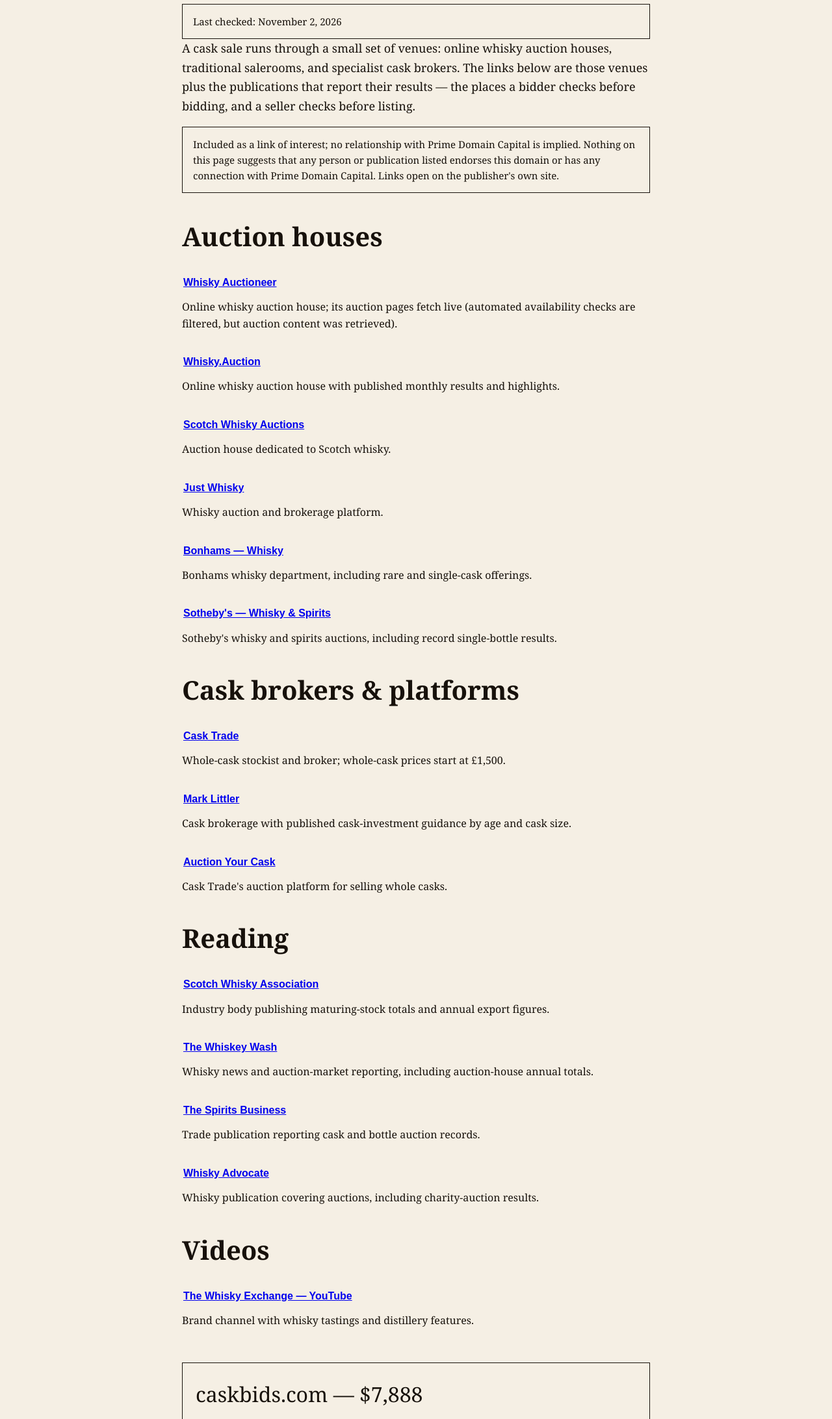
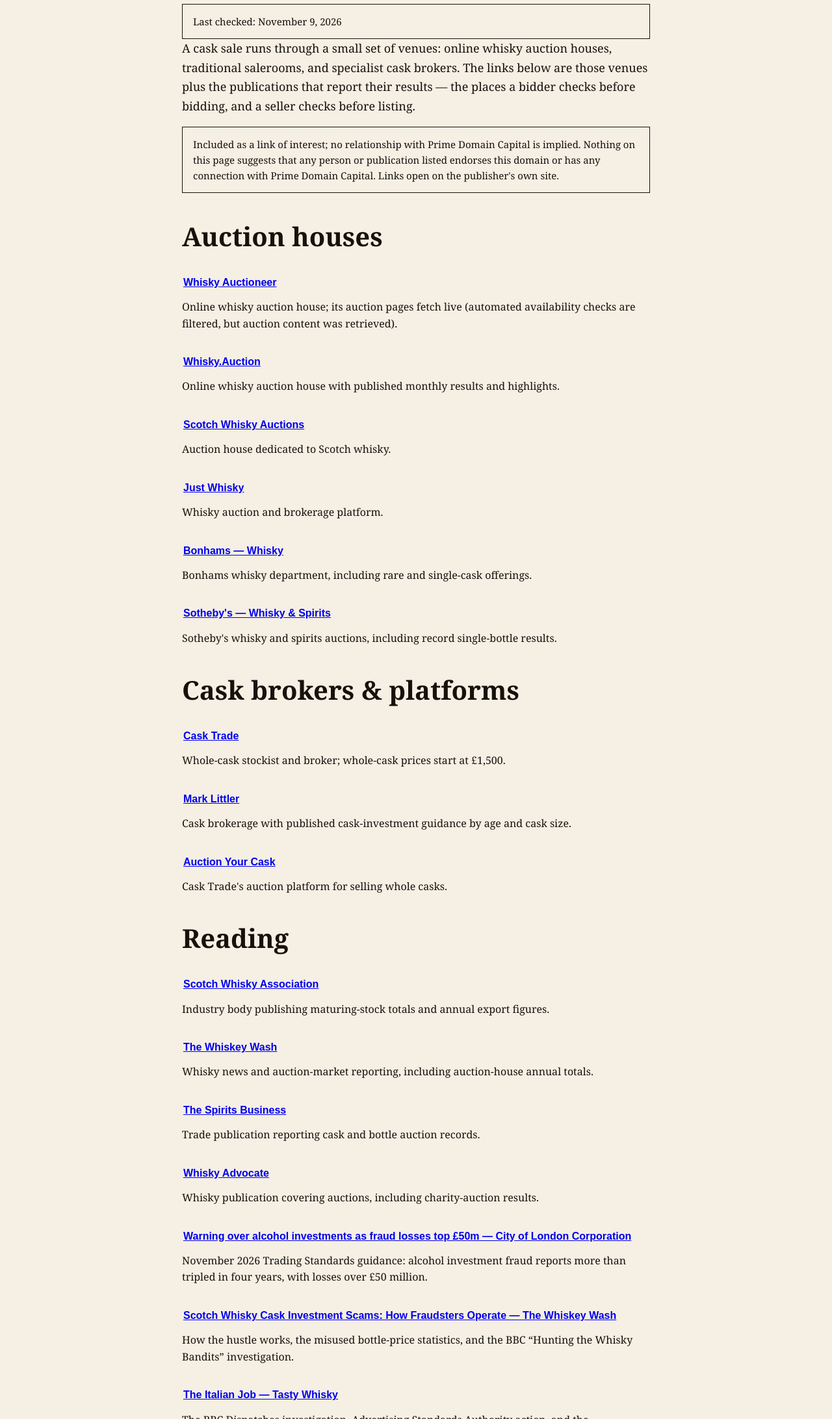
Before and after one commit to primedomaincapital/caskbids, a plain HTML site: page resources.html in a window 1280 px wide. Shown: the part 376-2560 px from the top of the page at 65% size. Drawn offline with Linux system fonts and the light colour scheme.

Commit message:
Update resources.html

```diff
--- a/resources.html
+++ b/resources.html
@@ -61,7 +61,7 @@ footer a{color:var(--accent);text-decoration:none}
 <main class="cur-wrap">
 <div class="cur-kicker">Curator page</div>
 <h1>Where whole casks actually change hands.</h1>
-<p class="cur-note">Last checked: November 2, 2026</p>
+<p class="cur-note">Last checked: November 9, 2026</p>
 <p class="cur-intro">A cask sale runs through a small set of venues: online whisky auction houses, traditional salerooms, and specialist cask brokers. The links below are those venues plus the publications that report their results — the places a bidder checks before bidding, and a seller checks before listing.</p>
 <p class="cur-note">Included as a link of interest; no relationship with Prime Domain Capital is implied. Nothing on this page suggests that any person or publication listed endorses this domain or has any connection with Prime Domain Capital. Links open on the publisher's own site.</p>
 <nav class="toc" aria-label="On this page"><p class="toc-title">On this page</p><ul><li><a href="#auction-houses">Auction houses</a></li><li><a href="#cask-brokers">Cask brokers &amp; platforms</a></li><li><a href="#reading">Reading</a></li><li><a href="#videos">Videos</a></li></ul></nav>
@@ -81,6 +81,12 @@ footer a{color:var(--accent);text-decoration:none}
 <div class="cur-item"><a href="https://thewhiskeywash.com/">The Whiskey Wash</a><p>Whisky news and auction-market reporting, including auction-house annual totals.</p></div>
 <div class="cur-item"><a href="https://www.thespiritsbusiness.com/">The Spirits Business</a><p>Trade publication reporting cask and bottle auction records.</p></div>
 <div class="cur-item"><a href="https://whiskyadvocate.com/">Whisky Advocate</a><p>Whisky publication covering auctions, including charity-auction results.</p></div>
+<div class="cur-item"><a href="https://news.cityoflondon.gov.uk/warning-over-alcohol-investments-as-fraud-losses-top-50m/">Warning over alcohol investments as fraud losses top £50m — City of London Corporation</a><p>November 2026 Trading Standards guidance: alcohol investment fraud reports more than tripled in four years, with losses over £50 million.</p></div>
+<div class="cur-item"><a href="https://thewhiskeywash.com/whiskey-articles/the-great-whisky-cask-hustle-how-scammers-are-stealing-millions-from-investors/">Scotch Whisky Cask Investment Scams: How Fraudsters Operate — The Whiskey Wash</a><p>How the hustle works, the misused bottle-price statistics, and the BBC “Hunting the Whisky Bandits” investigation.</p></div>
+<div class="cur-item"><a href="https://tastywhisky.home.blog/2026/10/22/the-italian-job/">The Italian Job — Tasty Whisky</a><p>The BBC Dispatches investigation, Advertising Standards Authority action, and the Campbeltown fraud case, from a collector's view.</p></div>
+
+
+
 <h2 id="videos">Videos</h2>
 <div class="cur-item"><a href="https://www.youtube.com/channel/UC1e5R05Jooym7JG9SZjAIbw">The Whisky Exchange — YouTube</a><p>Brand channel with whisky tastings and distillery features.</p></div>
 <div class="cur-buy">
@@ -89,7 +95,9 @@ footer a{color:var(--accent);text-decoration:none}
 <p>Questions about this domain: <a href="mailto:info@primedomaincapital.com">info@primedomaincapital.com</a></p>
 </div>
 <h2>Changelog</h2>
-<ul><li>November 2, 2026: Initial edition — auction houses, cask brokers and platforms, reading, and video established (14 items, all verified live November 2, 2026).</li></ul>
+<ul><li>November 9, 2026: Link check — all 14 links verified live (13 by HTTP 200; 1 behind a bot wall on a major live site). Added 3 items to Reading. No dead links found.</li>
+<li>November 2, 2026: Initial edition — auction houses, cask brokers and platforms, reading, and video established (14 items, all verified live November 2, 2026).</li>
+</ul>
 </main>
 <footer><p>Offered by <strong>Prime Domain Capital</strong> · Private holder selling its own domain assets</p><p><a href="mailto:info@primedomaincapital.com">info@primedomaincapital.com</a></p></footer>
 <script defer src="https://static.cloudflareinsights.com/beacon.min.js" data-cf-beacon='{"token": "1407571ec8bc45c3a082c91096558135"}'></script>
```
